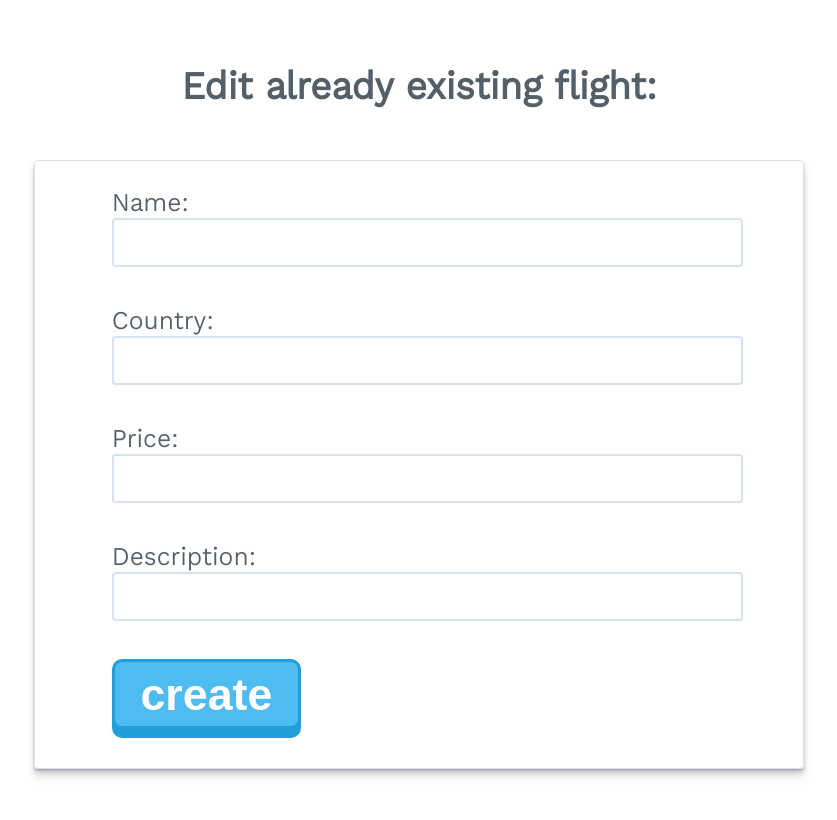
After one commit to Dumbdipshit/QuriousWeb, a PHP site: page /edit-existing-items.php in a window 1280 px wide. The commit adds this page. Shown: the whole page, without its empty margins (221-1058 px from the left). Run offline with PHP 8.4, Linux system fonts and the light colour scheme.

Commit message:
Update
-Added the visuals to edit already existing flights.

```diff
--- /dev/null
+++ b/src/edit-existing-items.php
@@ -0,0 +1,61 @@
+<?php
+    session_start();
+    include ("connect.php");
+?>
+
+<!DOCTYPE html>
+<html lang="en">
+<head>
+    <meta charset="UTF-8">
+    <meta name="viewport" content="width=device-width, initial-scale=1.0">
+    <title>HomePage</title>
+    <link rel="stylesheet" href="css/main.css">
+    <link rel="icon" type="image/x-icon" href="assets/images/magnify glass_darkBlue.png">
+</head>
+<body>
+
+    <header>
+        <?php
+            include ("header.php");
+        ?>
+    </header>
+
+    <main>
+        <!-- This is the flex column container for the all the items in the website -->
+        <div class="website-main-column-container">
+            <h1 class="website-location-light-text margin-top">
+                Edit already existing flight:
+            </h1>
+
+            <!-- This is the container of creating a new flight -->
+            <form class="website-location-container light-gray-outline medium-width" action="process-edited-item.php" method="post">
+                <div class="website-create-content-form">
+
+                    <label class="website-location-light-text smaller-text" for="username">Name:</label>
+                    <input class="website-input-style smaller-text" type="text" autocomplete="off" name="flightName">
+
+                    <label class="website-location-light-text smaller-text" for="password">Country:</label>
+                    <input class="website-input-style smaller-text" type="text" autocomplete="off" name="country">
+
+                    <label class="website-location-light-text smaller-text" for="password">Price:</label>
+                    <input class="website-input-style smaller-text" type="text" autocomplete="off" name="flightPrice">
+
+                    <label class="website-location-light-text smaller-text" for="password">Description:</label>
+                    <input class="website-input-style smaller-text" type="text" autocomplete="off" name="flightDescription">
+
+                    <div class="padding-bottom">
+                        <input class="website-blue-button" type="submit" value="create"></input>
+                    </div>
+                </div>
+            </form>
+        </div>
+    </main>
+
+    <footer>
+        <?php
+            include ("footer.php");
+        ?>
+    </footer>
+    <script src="scripts/script.js"></script>
+</body>
+</html>
--- a/src/edit-items.php
+++ b/src/edit-items.php
@@ -45,7 +45,7 @@
                             </p>
 
                             <div class="website-edit-item-button-column-container">
-                                <a  href=" .php?id=" class="edit-items-buttons">
+                                <a  href="edit-existing-items.php?id=" class="edit-items-buttons">
                                     <img class="website-button-icon edit-items-button-location" src="assets/images/admin blue_icon.png" alt="edit item button">
                                 </a>
 
```
